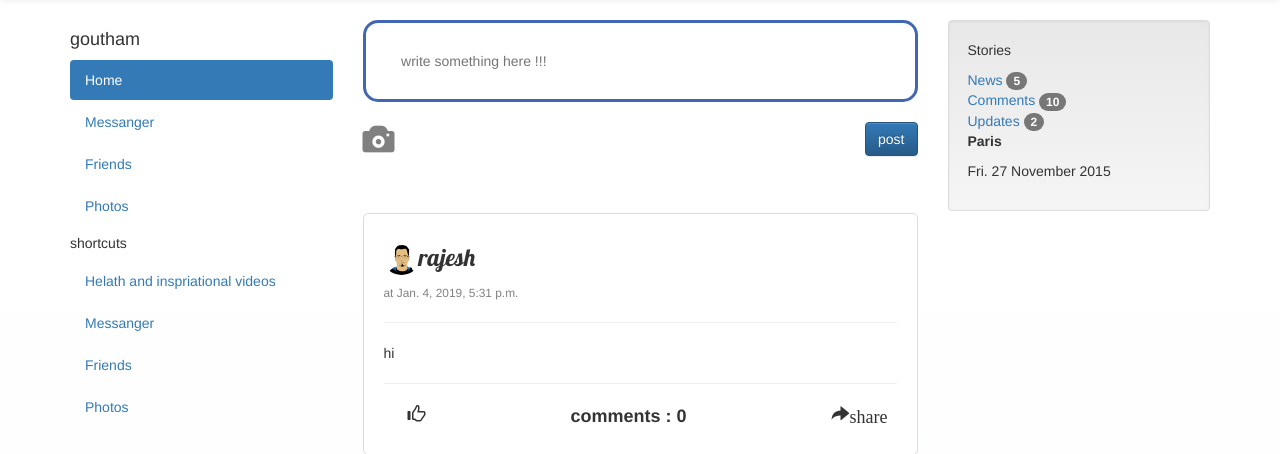
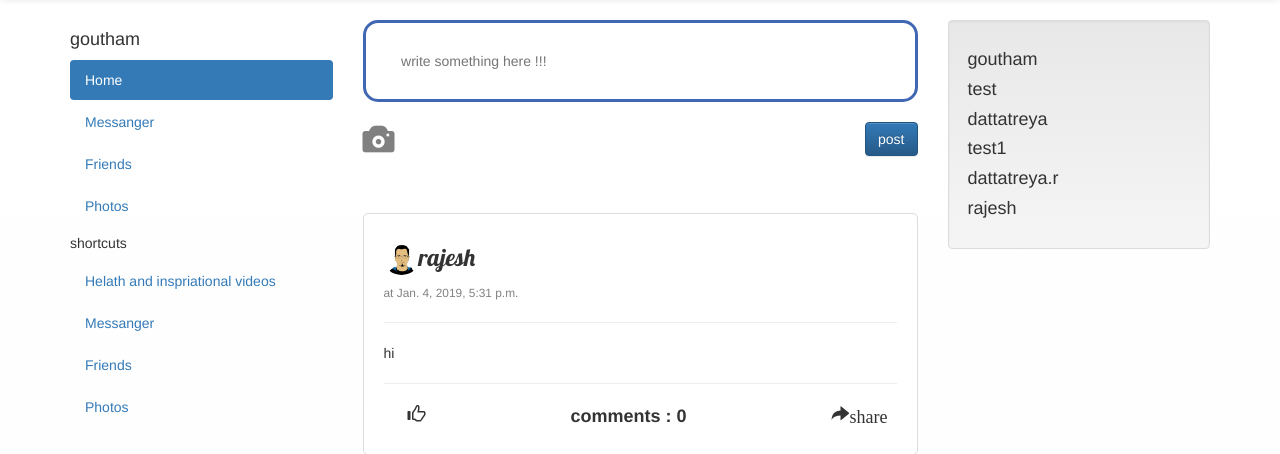
Before and after one commit to suryakalakuruva/GD, a Django app: page /post_list/ in a window 1280 px wide. Shown: the part 62-516 px from the top of the page. Run offline with Django 3.2, Linux system fonts and the light colour scheme; a user stored in the database is signed in; data comes from the database, SQL or seed files in the repository; both versions use the stored data as it was after the commit; some libraries are stand-ins or nearby versions.

Commit message:
templates

```diff
--- a/fb/templates/fb/post_list.html
+++ b/fb/templates/fb/post_list.html
@@ -137,13 +137,10 @@
                 <div class="col-md-3">
                   {% if user.is_authenticated %}
                     <div class="well">
-                      <p>Stories</p>
-                      <a href="#">News <span class="badge">5</span></a><br>
-                      <a href="#">Comments <span class="badge">10</span></a><br>
-                      <a href="#">Updates <span class="badge">2</span></a>
+                     {% for user in users %}
+                       <h4>{{user.username}}</h4>
+                     {% endfor %}
 
-                      <p><strong>Paris</strong></p>
-                      <p>Fri. 27 November 2015</p>
 
                     </div>
                     {% endif %}
--- a/fb/views.py
+++ b/fb/views.py
@@ -7,9 +7,10 @@ from django.utils import timezone
 
 def post_list(request):
 	posts = Post.objects.filter(created_date__lte=timezone.now()).order_by('-created_date')
+	users =User.objects.all()
 	# import ipdb;
 	# ipdb.set_trace();
-	return render(request, 'fb/post_list.html', {'posts': posts})
+	return render(request, 'fb/post_list.html', {'posts': posts,'users':users})
 
 
 
```
Also changed, not shown: db.sqlite3, media/cover_pics/ilovemyfriends.jpg (added), media/profile_pics/images.png (added).
